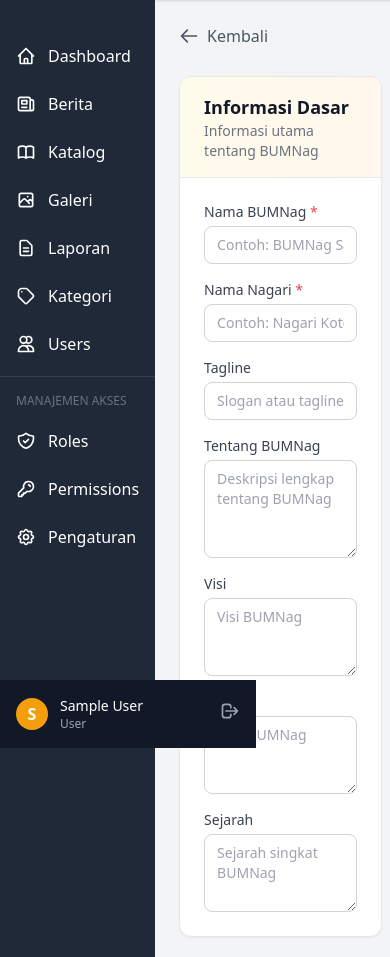
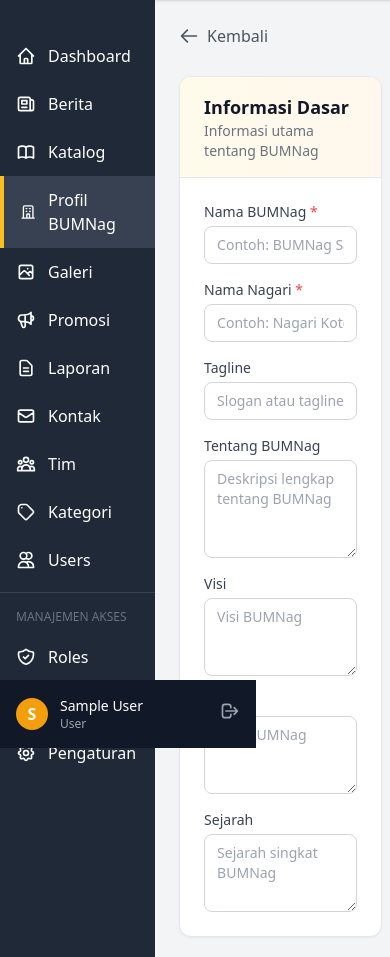
Before and after one commit to febryanalza/openbumnag, a Laravel app: page /admin/bumnag-profiles/create in a window 390 px wide. Shown: the part 96-1053 px from the top of the page. Run offline with Laravel 12, Linux system fonts and the light colour scheme; the visitor is signed in with stand-in values (Sample User, id 1); data comes from the database, SQL or seed files in the repository; parts of the project's set-up code (start-up, migrations or seed data) failed here and were passed over; some libraries are stand-ins or nearby versions.

Commit message:
feat: add missing menu items to admin sidebar
- Add BUMNag Profil menu with building icon
- Add Promosi menu with megaphone icon
- Add Kontak menu with envelope icon
- Add Tim (Team Members) menu with users icon
- Reorganize menu structure for better flow
- All menus now visible and accessible from sidebar

```diff
--- a/resources/views/admin/layouts/app.blade.php
+++ b/resources/views/admin/layouts/app.blade.php
@@ -51,6 +51,15 @@
                     </span>
                 </a>
 
+                <a href="{{ route('admin.bumnag-profiles.index') }}" class="block px-4 py-3 hover:bg-gray-700 {{ request()->routeIs('admin.bumnag-profiles.*') ? 'bg-gray-700 border-l-4 border-amber-400' : '' }}">
+                    <span class="flex items-center">
+                        <svg class="w-5 h-5 mr-3" fill="none" stroke="currentColor" viewBox="0 0 24 24">
+                            <path stroke-linecap="round" stroke-linejoin="round" stroke-width="2" d="M19 21V5a2 2 0 00-2-2H7a2 2 0 00-2 2v16m14 0h2m-2 0h-5m-9 0H3m2 0h5M9 7h1m-1 4h1m4-4h1m-1 4h1m-5 10v-5a1 1 0 011-1h2a1 1 0 011 1v5m-4 0h4"></path>
+                        </svg>
+                        Profil BUMNag
+                    </span>
+                </a>
+
                 <a href="{{ route('admin.galleries.index') }}" class="block px-4 py-3 hover:bg-gray-700 {{ request()->routeIs('admin.galleries.*') ? 'bg-gray-700 border-l-4 border-amber-400' : '' }}">
                     <span class="flex items-center">
                         <svg class="w-5 h-5 mr-3" fill="none" stroke="currentColor" viewBox="0 0 24 24">
@@ -60,12 +69,39 @@
                     </span>
                 </a>
 
+                <a href="{{ route('admin.promotions.index') }}" class="block px-4 py-3 hover:bg-gray-700 {{ request()->routeIs('admin.promotions.*') ? 'bg-gray-700 border-l-4 border-amber-400' : '' }}">
+                    <span class="flex items-center">
+                        <svg class="w-5 h-5 mr-3" fill="none" stroke="currentColor" viewBox="0 0 24 24">
+                            <path stroke-linecap="round" stroke-linejoin="round" stroke-width="2" d="M11 5.882V19.24a1.76 1.76 0 01-3.417.592l-2.147-6.15M18 13a3 3 0 100-6M5.436 13.683A4.001 4.001 0 017 6h1.832c4.1 0 7.625-1.234 9.168-3v14c-1.543-1.766-5.067-3-9.168-3H7a3.988 3.988 0 01-1.564-.317z"></path>
+                        </svg>
+                        Promosi
+                    </span>
+                </a>
+
                 <a href="{{ route('admin.reports.index') }}" class="block px-4 py-3 hover:bg-gray-700 {{ request()->routeIs('admin.reports.*') ? 'bg-gray-700 border-l-4 border-amber-400' : '' }}">
                     <span class="flex items-center">
                         <svg class="w-5 h-5 mr-3" fill="none" stroke="currentColor" viewBox="0 0 24 24">
                             <path stroke-linecap="round" stroke-linejoin="round" stroke-width="2" d="M9 12h6m-6 4h6m2 5H7a2 2 0 01-2-2V5a2 2 0 012-2h5.586a1 1 0 01.707.293l5.414 5.414a1 1 0 01.293.707V19a2 2 0 01-2 2z"></path>
                         </svg>
                         Laporan
+                    </span>
+                </a>
+
+                <a href="{{ route('admin.contacts.index') }}" class="block px-4 py-3 hover:bg-gray-700 {{ request()->routeIs('admin.contacts.*') ? 'bg-gray-700 border-l-4 border-amber-400' : '' }}">
+                    <span class="flex items-center">
+                        <svg class="w-5 h-5 mr-3" fill="none" stroke="currentColor" viewBox="0 0 24 24">
+                            <path stroke-linecap="round" stroke-linejoin="round" stroke-width="2" d="M3 8l7.89 5.26a2 2 0 002.22 0L21 8M5 19h14a2 2 0 002-2V7a2 2 0 00-2-2H5a2 2 0 00-2 2v10a2 2 0 002 2z"></path>
+                        </svg>
+                        Kontak
+                    </span>
+                </a>
+
+                <a href="{{ route('admin.team-members.index') }}" class="block px-4 py-3 hover:bg-gray-700 {{ request()->routeIs('admin.team-members.*') ? 'bg-gray-700 border-l-4 border-amber-400' : '' }}">
+                    <span class="flex items-center">
+                        <svg class="w-5 h-5 mr-3" fill="none" stroke="currentColor" viewBox="0 0 24 24">
+                            <path stroke-linecap="round" stroke-linejoin="round" stroke-width="2" d="M17 20h5v-2a3 3 0 00-5.356-1.857M17 20H7m10 0v-2c0-.656-.126-1.283-.356-1.857M7 20H2v-2a3 3 0 015.356-1.857M7 20v-2c0-.656.126-1.283.356-1.857m0 0a5.002 5.002 0 019.288 0M15 7a3 3 0 11-6 0 3 3 0 016 0zm6 3a2 2 0 11-4 0 2 2 0 014 0zM7 10a2 2 0 11-4 0 2 2 0 014 0z"></path>
+                        </svg>
+                        Tim
                     </span>
                 </a>
 
```
